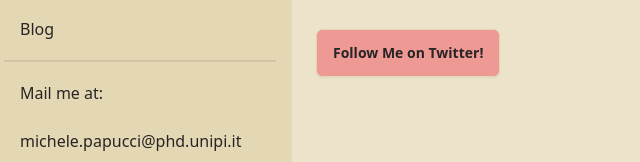
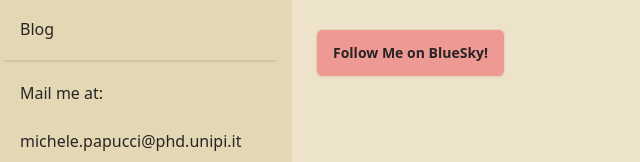
Before and after one commit to michelepapucci/michelepapucci.github.io, an Astro site: page / in a window 1280 px wide. Shown: the part 335-497 px from the top of the page, 12-652 px from the left. Built offline with nearby package versions, Linux system fonts and the light colour scheme; Astro itself is replaced by a stand-in of ours.

Commit message:
removed follow twitter for bsky

```diff
--- a/src/pages/index.astro
+++ b/src/pages/index.astro
@@ -22,7 +22,7 @@ const last_posts = posts.slice(0, 3);
       </text>
     </div>
     <div class="mt-8">
-      <a class="btn bg-primary font-semibold" href="https://x.com/mpapucci_" target="_blank"> Follow Me on Twitter!</a>
+      <a class="btn bg-primary font-semibold" href="https://bsky.app/profile/mpapucci.bsky.social" target="_blank"> Follow Me on BlueSky!</a>
     </div>
 
   </div>
```
